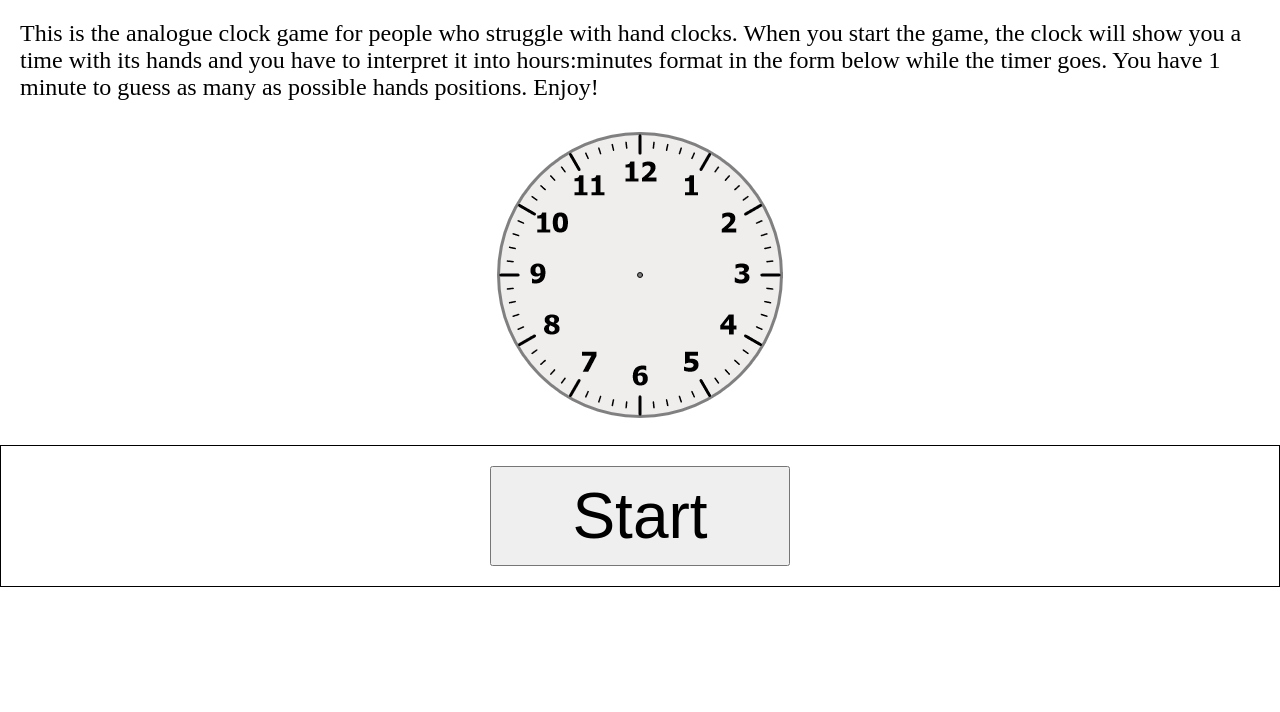
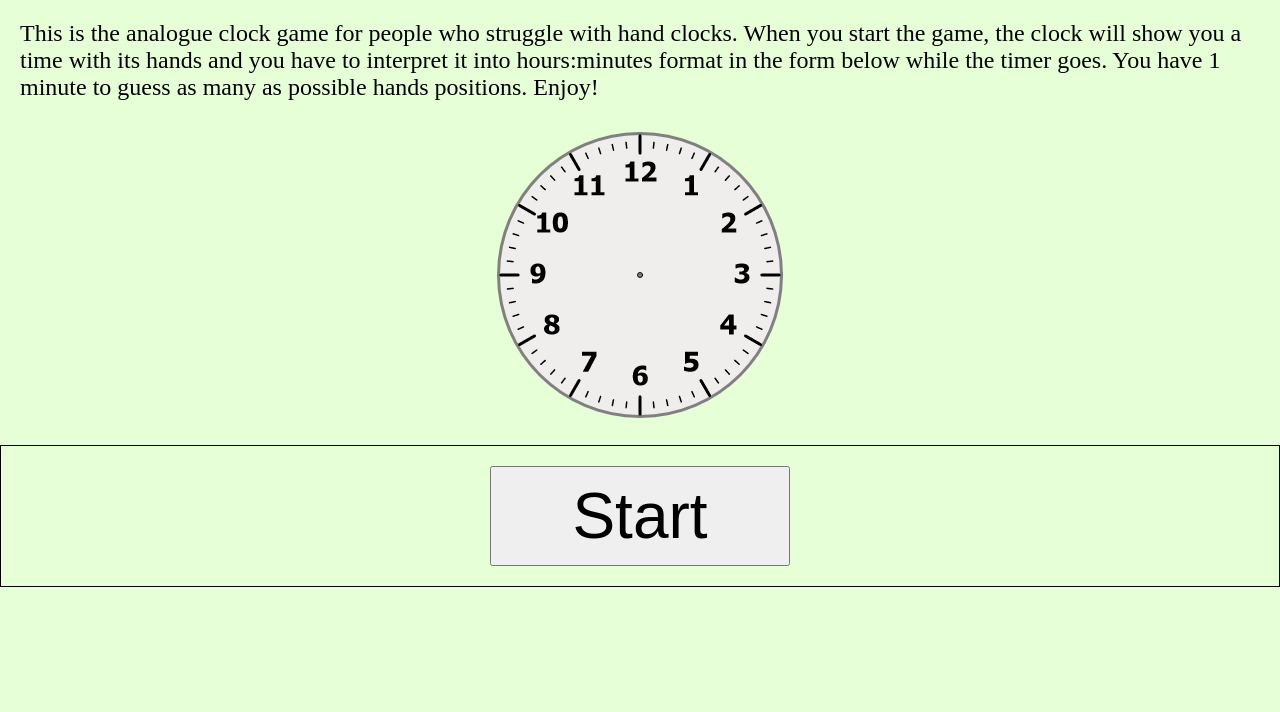
Before and after one commit to Joanakor/AnalogueClockTrainingSimulator, a plain HTML site: page html/index.html in a window 1280 px wide. Shown: the part 88-800 px from the top of the page. Drawn offline with Linux system fonts and the light colour scheme; a web font is replaced by a local one.

Commit message:
changed background color

```diff
--- a/css/main.css
+++ b/css/main.css
@@ -10,6 +10,7 @@ body {
 	-ms-overflow-style: none;  /* IE and Edge */
 	scrollbar-width: none;  /* Firefox */
 	margin: 0;
+	background-color:#e6ffd7;
 }
 
 
```
